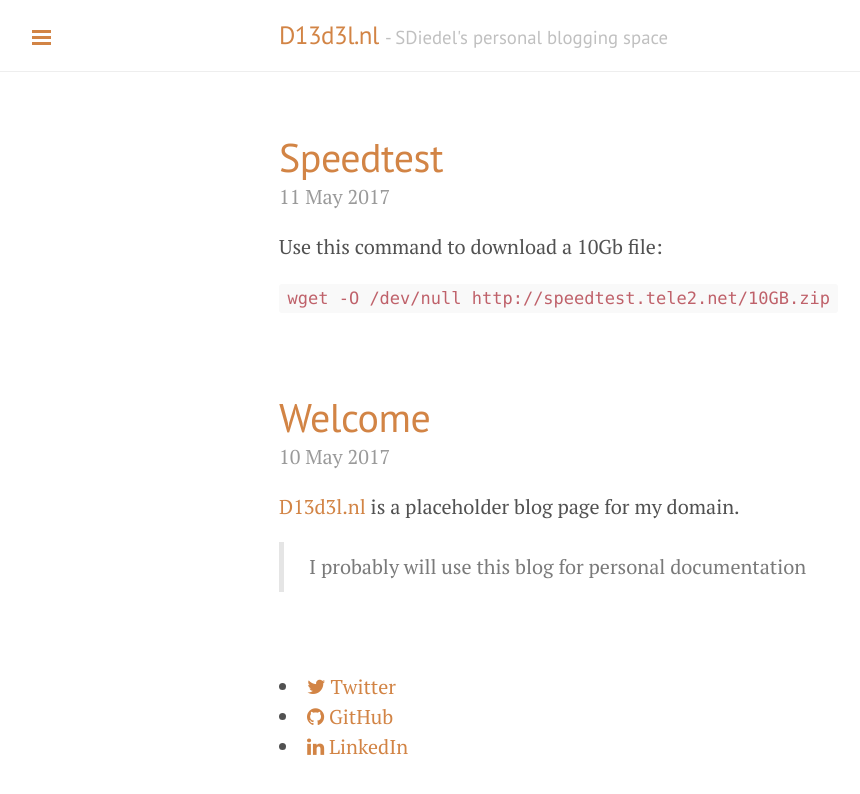
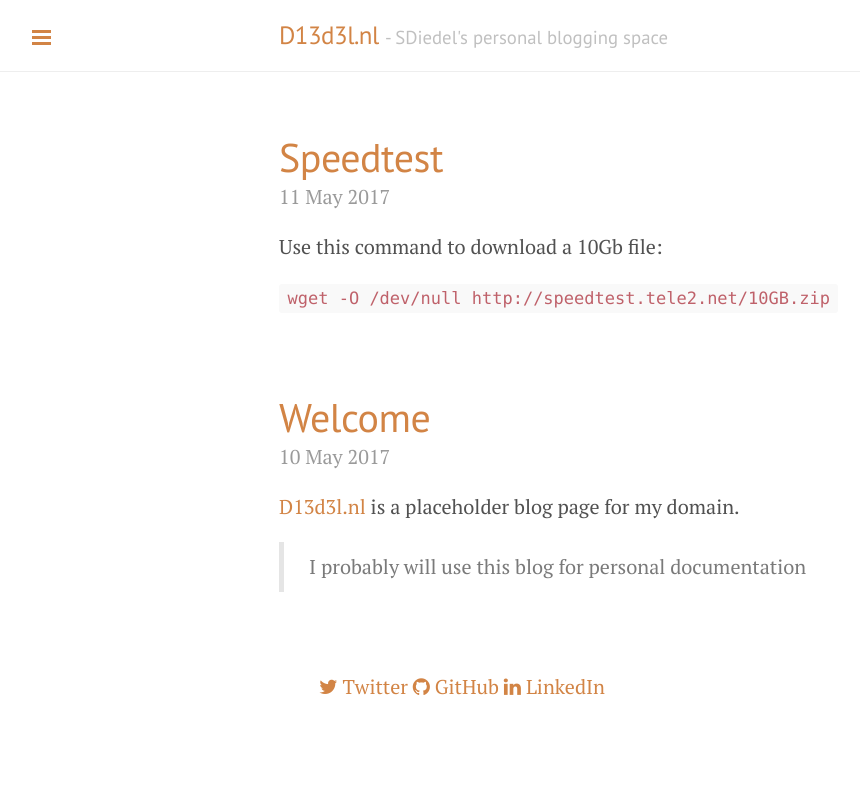
Before and after one commit to SDiedel/sdiedel.github.io, a Jekyll site: the page built from index.html, in a window 1280 px wide. Shown: the top 794 px of the page, without its empty margins (1-861 px from the left). Built offline with Jekyll 4.4.1, drawn with Linux system fonts in a browser that asks for light colours; nearby versions of some CDN libraries; the list of posts is cut into pages by our own code.

Commit message:
Update index.html

```diff
--- a/index.html
+++ b/index.html
@@ -18,24 +18,19 @@ layout: default
   {% endfor %}
 </div>
 
+<ul>
   {% if site.twitter_username %}
-  <li>
     <a href="https://twitter.com/{{ site.twitter_username }}">
       <i class="fa fa-twitter"></i> Twitter
-    </a>
-  </li>
 {% endif %}
 {% if site.github_username %}
-  <li>
     <a href="https://github.com/{{ site.github_username }}">
       <i class="fa fa-github"></i> GitHub
     </a>
-  </li>
 {% endif %}
 {% if site.linkedin_username %}
-  <li>
     <a href="https://linkedin.com/in/{{ site.linkedin_username }}">
       <i class="fa fa-linkedin"></i> LinkedIn
     </a>
-  </li>
 {% endif %}
+</ul>
```
